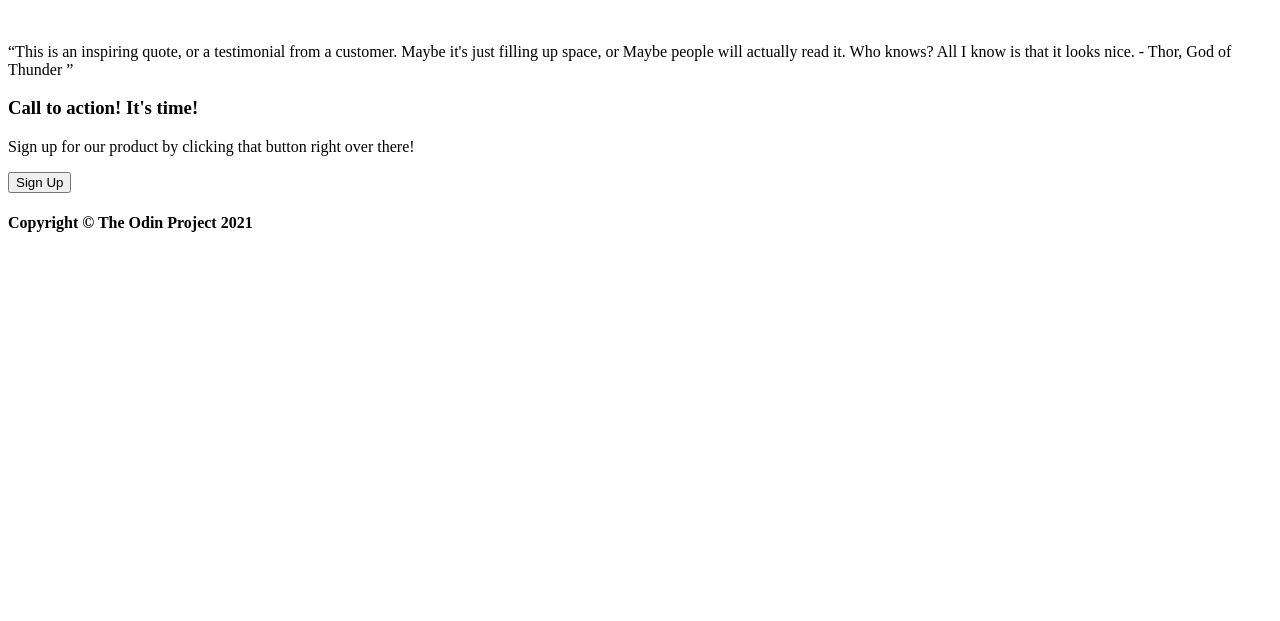
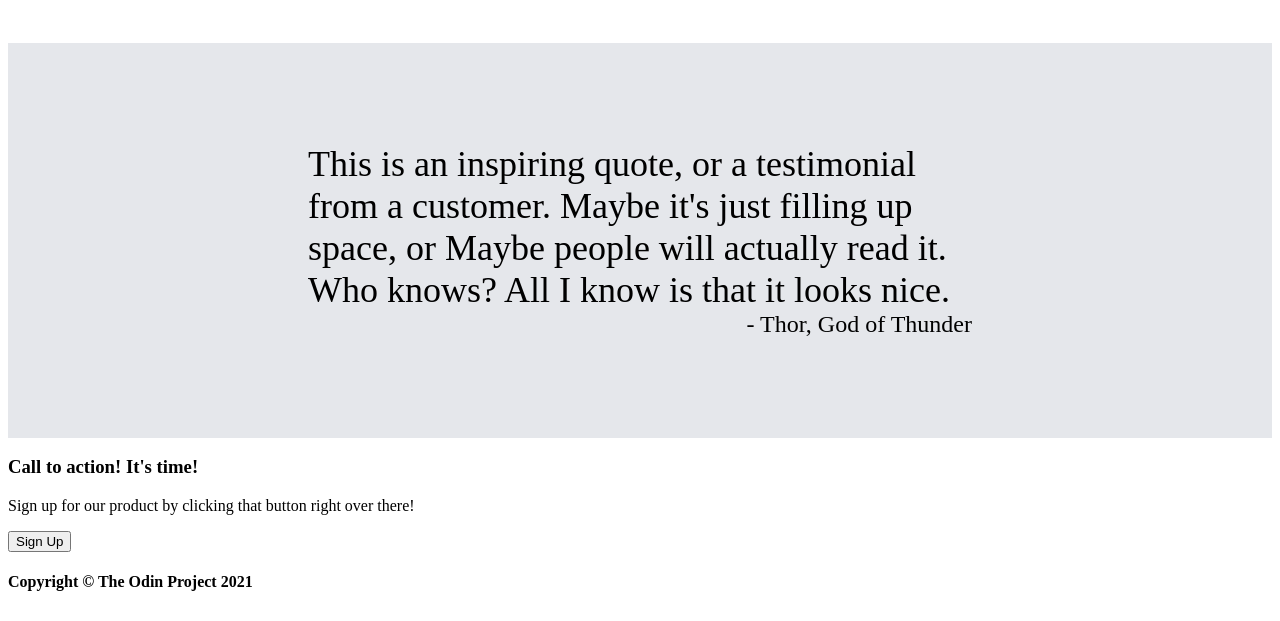
Before and after one commit to MadPaco/OdinLandingPage, a plain HTML site: page index.html in a window 1280 px wide. Shown: the part 729-1350 px from the top of the page. Before the commit the page ends 991 px from the top, so only its background shows below. Drawn offline with Linux system fonts and the light colour scheme.

Commit message:
Add quotesection styling

```diff
--- a/index.html
+++ b/index.html
@@ -46,9 +46,10 @@
             </div>
         </div>
         <div class="quoteSection">
-            <q>This is an inspiring quote, or a testimonial from a customer. Maybe it's just filling up space, or Maybe
-                people will actually read it. Who knows? All I know is that it looks nice. - Thor, God of Thunder
-            </q>
+            <p class="quote">This is an inspiring quote, or a testimonial from a customer. Maybe it's just filling up space, or Maybe
+                people will actually read it. Who knows? All I know is that it looks nice.
+            </p>
+            <p class="quoteSource">- Thor, God of Thunder</p>
         </div>
         <div class="actionSection">
             <div class="card">
--- a/styles.css
+++ b/styles.css
@@ -60,3 +60,22 @@ a {
 .informationSection{
     text-align: center;
 }
+
+.quoteSection{
+    justify-content: center;
+    align-items: center;
+    flex: 1;
+    background-color: #E5E7EB;
+    padding: 100px 300px;
+}
+
+.quote{
+    font-size: 36px;
+    margin: 0px;
+}
+
+.quoteSource{
+    font-size: 24px;
+    text-align: right;
+    margin: 0px;
+}
```
